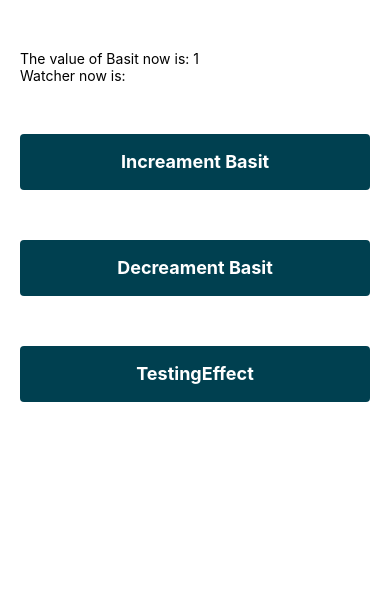
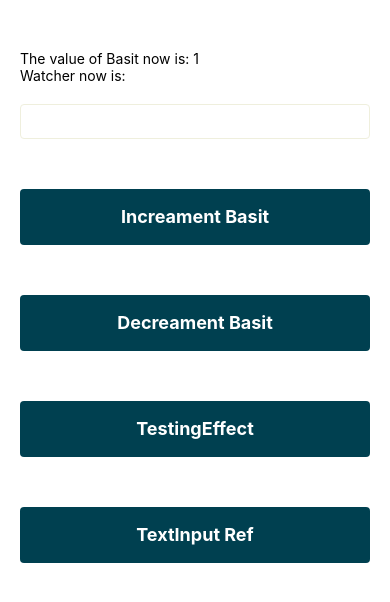
Before and after one commit to Amnis-Technologies-Limited/RNHooks, a React Native app: screen / in a window 390 px wide. Shown: the top 602 px of the page. Built offline with nearby package versions, Linux system fonts and the light colour scheme.

Commit message:
Added useRef

```diff
--- a/App.js
+++ b/App.js
@@ -1,11 +1,13 @@
 import React, { useState, useEffect, useRef } from 'react'
 import { StatusBar } from 'expo-status-bar';
-import { StyleSheet, Text, View, TouchableOpacity, ScrollView } from 'react-native';
+import { StyleSheet, Text, View, TouchableOpacity, ScrollView, TextInput } from 'react-native';
 
 const App = () => {
 
   const [basit, setBasit] = useState(1)
   const [eff, setEff] = useState('')
+
+  const inputRef = useRef();
 
   useEffect(() => {
     console.log('Basit is getting amended')
@@ -30,12 +32,18 @@ const App = () => {
     setEff('Watcher Clicked')
   }
 
+  const focusInput = () => {
+    inputRef.current.clear()
+  }
+
 
   return (
     <ScrollView style={styles.container}>
       <View style={{ paddingHorizontal: 20, marginTop: 50 }}>
         <Text>The value of Basit now is: {basit}</Text>
         <Text>Watcher now is: {eff}</Text>
+
+        <TextInput ref={inputRef} style={styles.textInput} />
       </View>
 
       <View style={styles.btnView}>
@@ -54,6 +62,13 @@ const App = () => {
         <TouchableOpacity onPress={() => handleWatcher()}>
           <View style={styles.btn}>
             <Text style={styles.btnText}>TestingEffect</Text>
+          </View>
+        </TouchableOpacity>
+
+
+        <TouchableOpacity onPress={() => focusInput()}>
+          <View style={styles.btn}>
+            <Text style={styles.btnText}>TextInput Ref</Text>
           </View>
         </TouchableOpacity>
       </View>
@@ -88,5 +103,13 @@ const styles = StyleSheet.create({
   btnView: {
     width: '100%',
     paddingHorizontal: 20
+  },
+  textInput: {
+    borderWidth: 1,
+    borderColor: '#efefdd',
+    paddingLeft: 8,
+    paddingVertical: 8,
+    marginTop: 20,
+    borderRadius: 4
   }
 });
```
